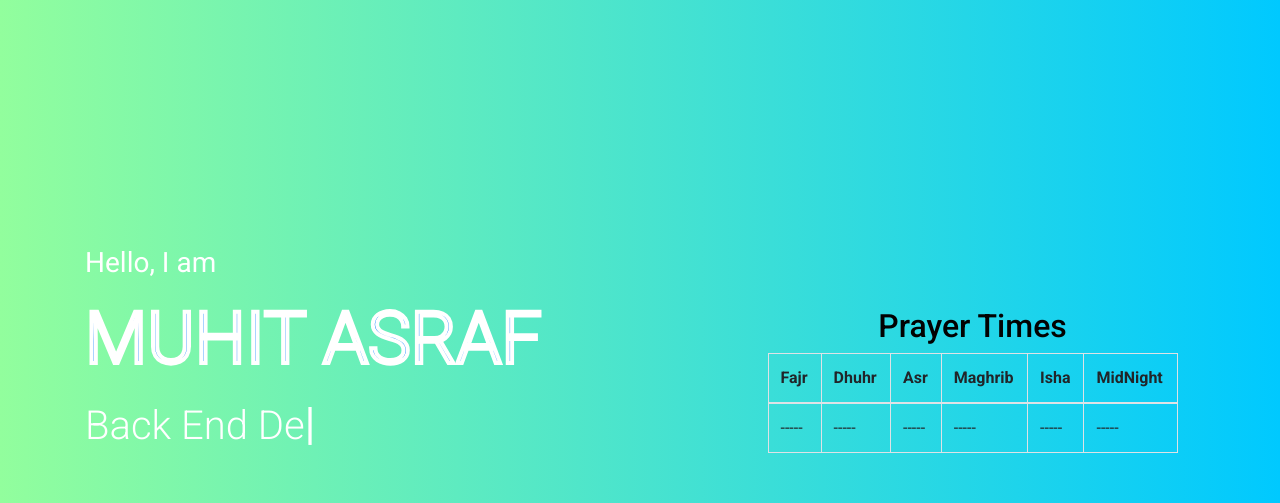
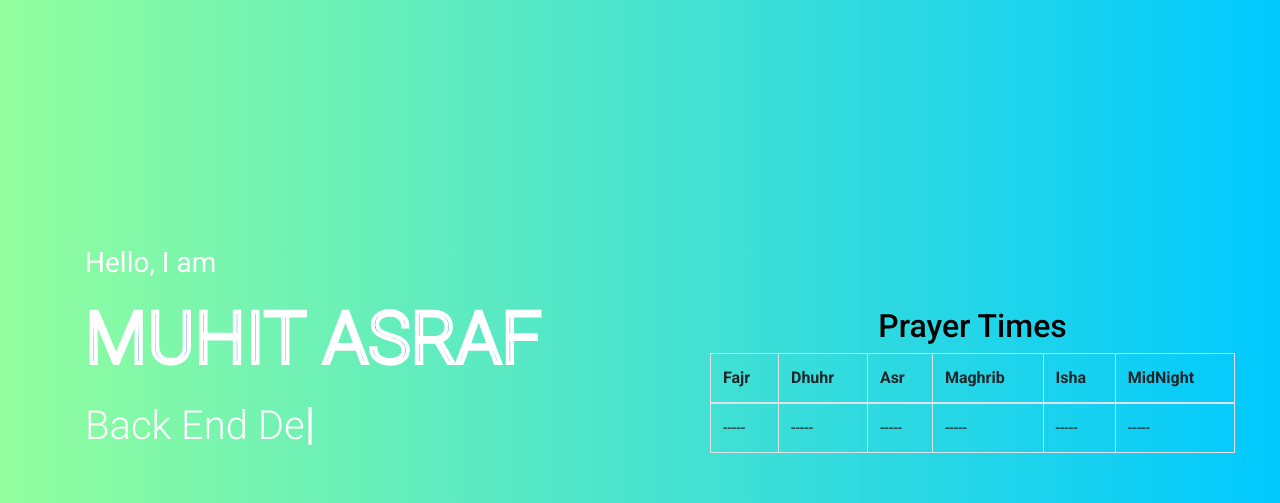
Before and after one commit to muhitasraf/muhitasraf.github.io, a plain HTML site: page index.html in a window 1280 px wide. Shown: the top 503 px of the page. Drawn offline with nearby package versions, Linux system fonts and the light colour scheme; no server answers.

Commit message:
Update index.html

```diff
--- a/index.html
+++ b/index.html
@@ -70,7 +70,7 @@
                 </div>
                 <div class="col-lg-6 px-8 pl-lg-0 pb-5 pb-lg-4 about-img">
                     <!-- <img class="img-fluid w-100 rounded-circle shadow-sm" src="img/profile.jpg" alt=""> -->
-                    <div class="container" style="width: 450px;padding: 20px;">
+                    <div class="container">
                         <h2 class="text-center">Prayer Times</h2>
                         <table class="table table-bordered">
                             <thead>
```
